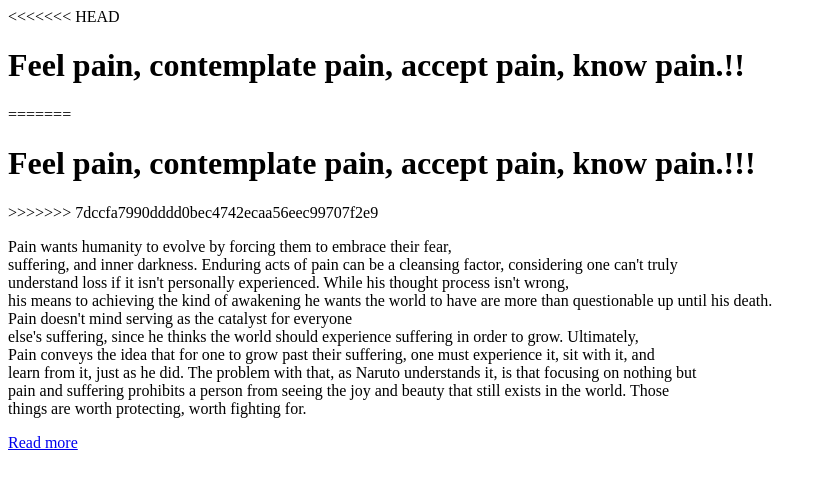
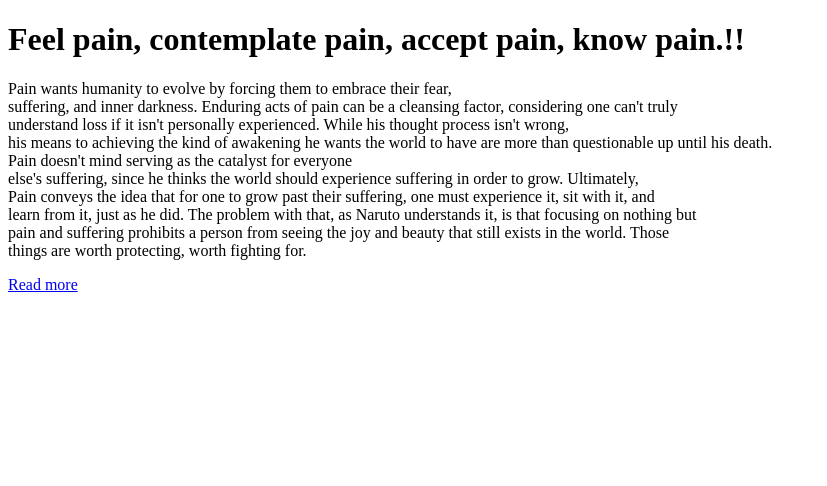
Before and after one commit to EarendilM83/IliauniFrontEnd, a plain HTML site: page index.html in a window 1280 px wide. Shown: the whole page, without its empty margins (0-827 px from the left). Drawn offline with Linux system fonts and the light colour scheme.

Commit message:
fix merge comflict

```diff
--- a/index.html
+++ b/index.html
@@ -9,11 +9,7 @@
 
     <body>
 
-<<<<<<< HEAD
         <h1>Feel pain, contemplate pain, accept pain, know pain.!!</h1>
-=======
-        <h1>Feel pain, contemplate pain, accept pain, know pain.!!!</h1>
->>>>>>> 7dccfa7990dddd0bec4742ecaa56eec99707f2e9
         <p>
             Pain wants humanity to evolve by forcing them to embrace their fear,<br> suffering, and inner darkness.
             Enduring
```
